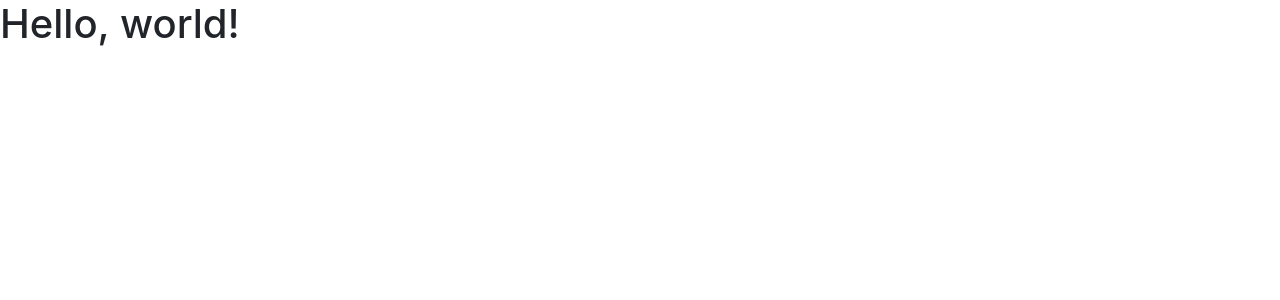
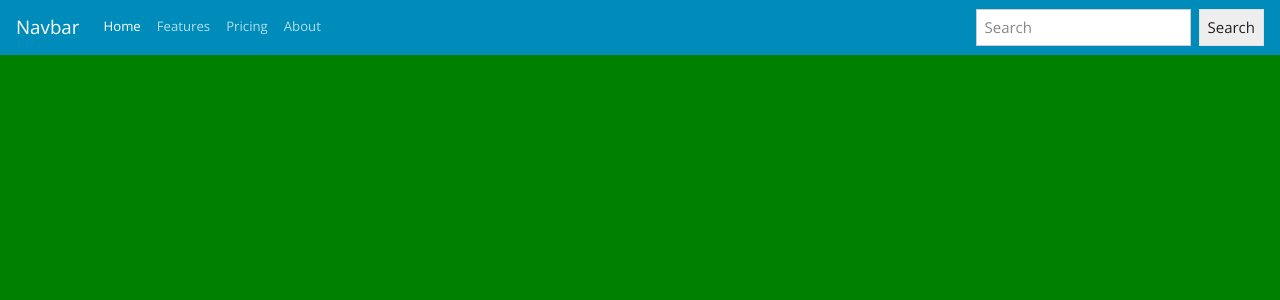
Before and after one commit to Rediet8abere/WAY, a Flask app: page / in a window 1280 px wide. Shown: the top 300 px of the page. Run offline with Flask 2, Linux system fonts and the light colour scheme; some libraries are stand-ins or nearby versions.

Commit message:
style working

```diff
--- /dev/null
+++ b/static/styles.css
@@ -0,0 +1,3 @@
+body {
+    background-color: green;
+}
--- a/templates/index.html
+++ b/templates/index.html
@@ -7,11 +7,42 @@
 
     <!-- Bootstrap CSS -->
     <link rel="stylesheet" href="https://stackpath.bootstrapcdn.com/bootstrap/4.3.1/css/bootstrap.min.css" integrity="sha384-ggOyR0iXCbMQv3Xipma34MD+dH/1fQ784/j6cY/iJTQUOhcWr7x9JvoRxT2MZw1T" crossorigin="anonymous">
+    <!-- Bootswatch -->
+    <link rel="stylesheet" href="https://bootswatch.com/4/yeti/bootstrap.min.css">
+    <!-- Custom Style -->
+    <link rel="stylesheet" href="{{ url_for('static', filename='styles.css') }}">
 
     <title>Hello, world!</title>
   </head>
   <body>
-    <h1>Hello, world!</h1>
+    <!-- Nav-bar -->
+    <nav class="navbar navbar-expand-lg navbar-dark bg-primary">
+      <a class="navbar-brand" href="#">Navbar</a>
+      <button class="navbar-toggler" type="button" data-toggle="collapse" data-target="#navbarColor01" aria-controls="navbarColor01" aria-expanded="false" aria-label="Toggle navigation">
+        <span class="navbar-toggler-icon"></span>
+      </button>
+
+      <div class="collapse navbar-collapse" id="navbarColor01">
+        <ul class="navbar-nav mr-auto">
+          <li class="nav-item active">
+            <a class="nav-link" href="#">Home <span class="sr-only">(current)</span></a>
+          </li>
+          <li class="nav-item">
+            <a class="nav-link" href="#">Features</a>
+          </li>
+          <li class="nav-item">
+            <a class="nav-link" href="#">Pricing</a>
+          </li>
+          <li class="nav-item">
+            <a class="nav-link" href="#">About</a>
+          </li>
+        </ul>
+        <form class="form-inline my-2 my-lg-0">
+          <input class="form-control mr-sm-2" type="text" placeholder="Search">
+          <button class="btn btn-secondary my-2 my-sm-0" type="submit">Search</button>
+        </form>
+      </div>
+    </nav>
 
     <!-- Optional JavaScript -->
     <!-- jQuery first, then Popper.js, then Bootstrap JS -->
```
